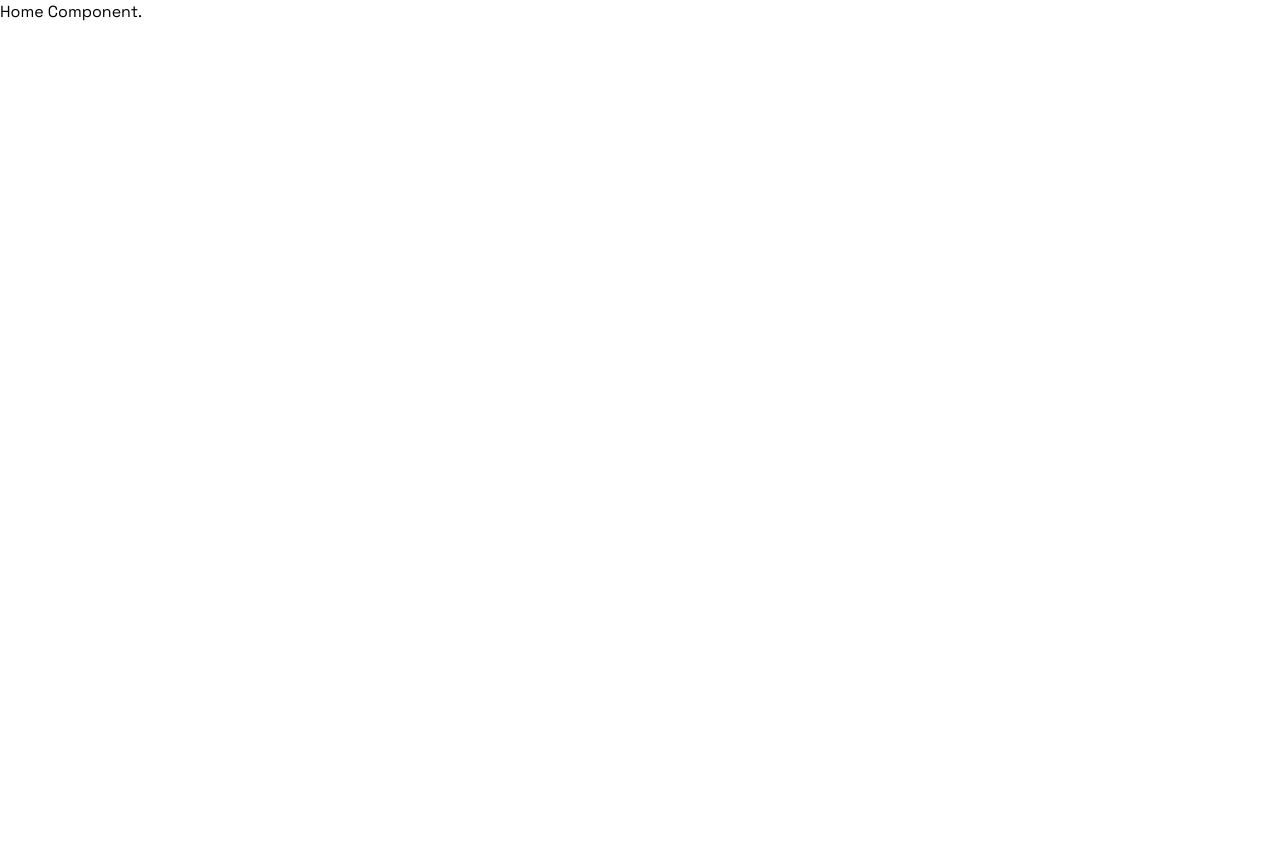
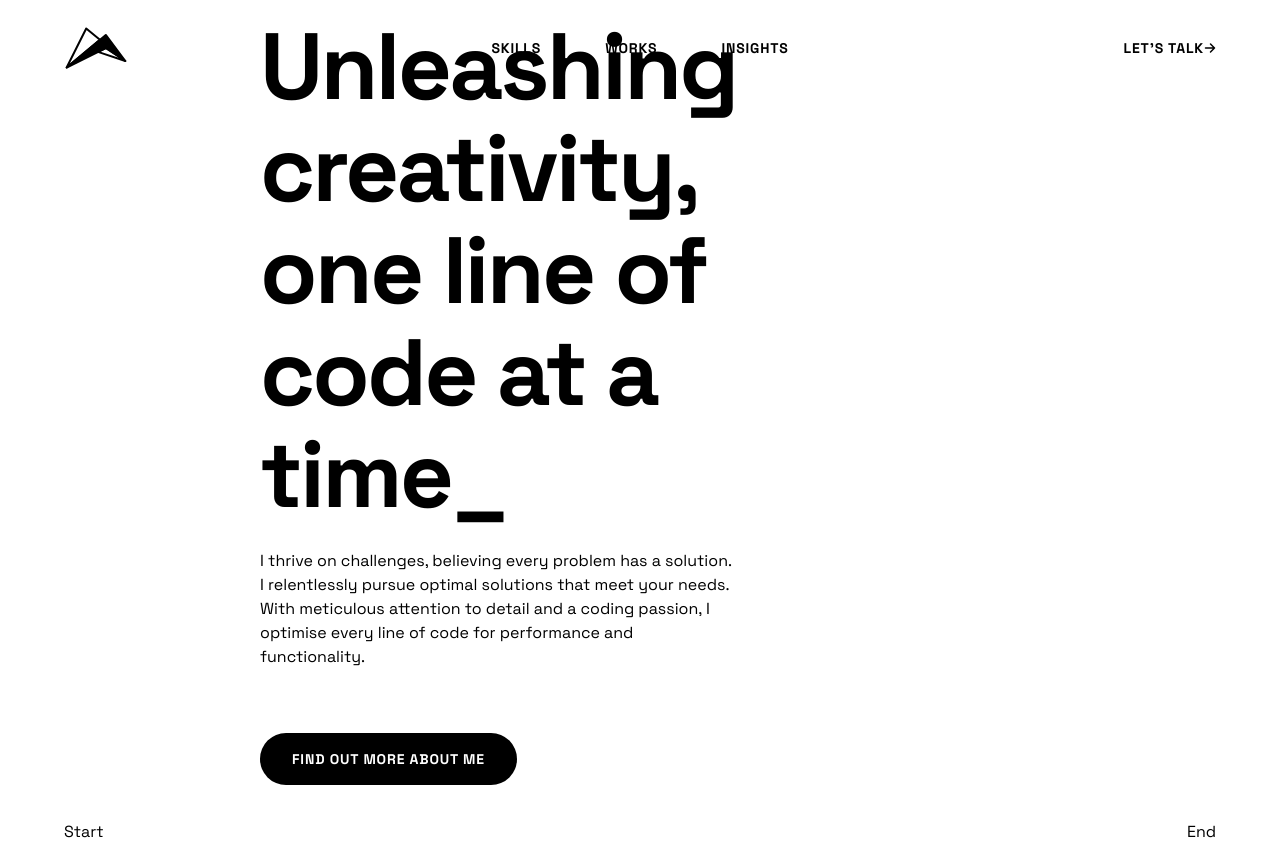
Before and after one commit to wisethee/next-portfolio-old, a Next.js app: page / in a window 1280 px wide. Before the commit the page ends 800 px from the top, so only its background shows below. Built offline with nearby package versions, Linux system fonts and the light colour scheme.

Commit message:
feat: adding basic desktop navigation and the hero section

```diff
--- a/app/page.tsx
+++ b/app/page.tsx
@@ -1,5 +1,59 @@
+import Logo from "@/components/icons/logo";
+import ArrowRight from "@/components/icons/arrow-right";
+
 const Home = () => {
-  return <main>Home Component.</main>;
+  return (
+    <main>
+      <nav className="absolute flex items-center h-24 w-full px-4 md:px-8 lg:px-16 xl:px-24">
+        <div className="flex flex-grow basis-0 justify-start">
+          <Logo />
+        </div>
+
+        <div className="flex flex-grow basis-0 justify-center">
+          <ul className="flex gap-x-16">
+            <li className="text-label-large uppercase">Skills</li>
+            <li className="text-label-large uppercase">Works</li>
+            <li className="text-label-large uppercase">Insights</li>
+          </ul>
+        </div>
+
+        <div className="flex flex-grow basis-0 justify-end items-center">
+          <span className="text-label-large uppercase">Let&apos;s talk</span>
+          <ArrowRight />
+        </div>
+      </nav>
+
+      <div className="px-4 md:px-8 lg:px-16 xl:px-24">
+        <div className="grid grid-cols-12 gap-x-6 h-hero content-center h-screen">
+          <div className="col-span-2 row-span-2"></div>
+          <div className="col-span-5 row-span-2 col-start-3 flex flex-col items-start gap-y-16">
+            <div className="flex flex-col gap-y-6">
+              <h1 className="text-display-large">
+                Unleashing creativity, one line of code at a time_
+              </h1>
+              <p>
+                I thrive on challenges, believing every problem has a solution.
+                I relentlessly pursue optimal solutions that meet your needs.
+                With meticulous attention to detail and a coding passion, I
+                optimise every line of code for performance and functionality.
+              </p>
+            </div>
+
+            <button className="text-label-large uppercase rounded-full bg-black text-white px-8 py-4">
+              Find out more about me
+            </button>
+          </div>
+          <div className="col-span-3 row-span-2 col-start-8"></div>
+          <div className="col-span-2 row-span-2 col-start-11"></div>
+        </div>
+      </div>
+
+      <footer className="flex items-center h-16 px-4 md:px-8 lg:px-16 xl:px-24">
+        <div className="flex flex-grow basis-0 justify-start">Start</div>
+        <div className="flex flex-grow basis-0 justify-end">End</div>
+      </footer>
+    </main>
+  );
 };
 
 export default Home;
--- /dev/null
+++ b/components/icons/arrow-right.tsx
@@ -0,0 +1,12 @@
+const ArrowRight = () => (
+  <svg xmlns="http://www.w3.org/2000/svg" width={12} height={12} fill="none">
+    <path
+      stroke="#000"
+      strokeLinecap="round"
+      strokeLinejoin="round"
+      strokeWidth={1.5}
+      d="M1.5 6h9M6.5 2l4 4-4 4"
+    />
+  </svg>
+);
+export default ArrowRight;
--- /dev/null
+++ b/components/icons/logo.tsx
@@ -0,0 +1,25 @@
+const Logo = () => (
+  <svg xmlns="http://www.w3.org/2000/svg" width={64} height={64} fill="none">
+    <path
+      stroke="#000"
+      strokeLinecap="round"
+      strokeLinejoin="round"
+      strokeMiterlimit={1.5}
+      strokeWidth={2}
+      d="M35.91 23.852 22.221 12.444 2.666 51.555 35.91 23.852ZM41.777 32l19.556 13.037-27.378-9.126L41.777 32Z"
+      clipRule="evenodd"
+    />
+    <path
+      fill="#000"
+      fillRule="evenodd"
+      stroke="#000"
+      strokeLinecap="round"
+      strokeLinejoin="round"
+      strokeMiterlimit={1.5}
+      strokeWidth={2}
+      d="m2.666 51.555 39.11-32.592 19.556 26.074L41.777 32 2.666 51.555Z"
+      clipRule="evenodd"
+    />
+  </svg>
+);
+export default Logo;
--- a/tailwind.config.js
+++ b/tailwind.config.js
@@ -8,9 +8,137 @@ module.exports = {
     "./app/**/*.{js,ts,jsx,tsx,mdx}",
   ],
   theme: {
+    screens: {
+      sm: "600px",
+      md: "905px",
+      lg: "1240px",
+      xl: "1440px",
+    },
     extend: {
       fontFamily: {
         sans: ["var(--font-space-grotesk)", ...defaultTheme.fontFamily.sans],
+      },
+      fontSize: {
+        "display-large": [
+          "clamp(4.63rem, calc(3.45rem + 3.13vw), 5.88rem)",
+          {
+            lineHeight: "clamp(5.75rem, calc(5.16rem + 1.56vw), 6.38rem)",
+            letterSpacing: "-0.03em",
+            fontWeight: "700",
+          },
+        ],
+        "display-medium": [
+          "clamp(3.63rem, calc(2.69rem + 2.50vw), 4.63rem)",
+          {
+            lineHeight: "clamp(4.13rem, calc(3.19rem + 2.50vw), 5.13rem)",
+            letterSpacing: "0",
+            fontWeight: "700",
+          },
+        ],
+        "display-small": [
+          "clamp(2.88rem, calc(2.17rem + 1.88vw), 3.63rem)",
+          {
+            lineHeight: "clamp(3.38rem, calc(2.67rem + 1.88vw), 4.13rem)",
+            letterSpacing: "0",
+            fontWeight: "700",
+          },
+        ],
+        "headline-large": [
+          "clamp(2.25rem, calc(1.66rem + 1.56vw), 2.88rem)",
+          {
+            lineHeight: "clamp(2.75rem, calc(2.16rem + 1.56vw), 3.38rem)",
+            letterSpacing: "0",
+            fontWeight: "700",
+          },
+        ],
+        "headline-medium": [
+          "clamp(1.75rem, calc(1.28rem + 1.25vw), 2.25rem)",
+          {
+            lineHeight: "clamp(2.25rem, calc(1.78rem + 1.25vw), 2.75rem)",
+            letterSpacing: "0",
+            fontWeight: "700",
+          },
+        ],
+        "headline-small": [
+          "clamp(1.38rem, calc(1.02rem + 0.94vw), 1.75rem)",
+          {
+            lineHeight: "clamp(1.88rem, calc(1.52rem + 0.94vw), 2.25rem)",
+            letterSpacing: "0",
+            fontWeight: "700",
+          },
+        ],
+        "title-large": [
+          "clamp(1.13rem, calc(1.01rem + 0.31vw), 1.25rem)",
+          {
+            lineHeight: "clamp(1.63rem, calc(1.51rem + 0.31vw), 1.75rem)",
+            letterSpacing: "0",
+            fontWeight: "700",
+          },
+        ],
+        "title-medium": [
+          "clamp(1.00rem, calc(0.88rem + 0.31vw), 1.13rem)",
+          {
+            lineHeight: "clamp(1.50rem, calc(1.38rem + 0.31vw), 1.63rem)",
+            letterSpacing: "0",
+            fontWeight: "700",
+          },
+        ],
+        "title-small": [
+          "clamp(0.88rem, calc(0.76rem + 0.31vw), 1.00rem)",
+          {
+            lineHeight: "clamp(1.38rem, calc(1.26rem + 0.31vw), 1.50rem)",
+            letterSpacing: "0",
+            fontWeight: "700",
+          },
+        ],
+        "label-large": [
+          "clamp(0.75rem, calc(0.63rem + 0.31vw), 0.88rem)",
+          {
+            lineHeight: "1.25rem",
+            letterSpacing: "0.06em",
+            fontWeight: "700",
+          },
+        ],
+        "label-medium": [
+          "clamp(0.69rem, calc(0.63rem + 0.16vw), 0.75rem)",
+          {
+            lineHeight: "1.125",
+            letterSpacing: "0.06em",
+            fontWeight: "700",
+          },
+        ],
+        "label-small": [
+          "clamp(0.63rem, calc(0.57rem + 0.16vw), 0.69rem)",
+          {
+            lineHeight: "1rem",
+            letterSpacing: "0.06em",
+            fontWeight: "700",
+          },
+        ],
+        "body-large": [
+          "clamp(0.88rem, calc(0.76rem + 0.31vw), 1.00rem)",
+          {
+            lineHeight: "clamp(1.38rem, calc(1.26rem + 0.31vw), 1.50rem)",
+            letterSpacing: "0",
+            fontWeight: "400",
+          },
+        ],
+        "body-medium": [
+          "clamp(0.75rem, calc(0.63rem + 0.31vw), 0.88rem)",
+          {
+            lineHeight: "clamp(1.25rem, calc(1.13rem + 0.31vw), 1.375rem)",
+            letterSpacing: "0",
+            fontWeight: "400",
+          },
+        ],
+        "body-small": [
+          "clamp(0.69rem, calc(0.63rem + 0.16vw), 0.75rem)",
+          {
+            lineHeight: "clamp(1.25rem, calc(2.22rem + -1.25vw), 1.75rem)",
+            letterSpacing: "0",
+            fontWeight: "400",
+          },
+        ],
       },
     },
   },
```
